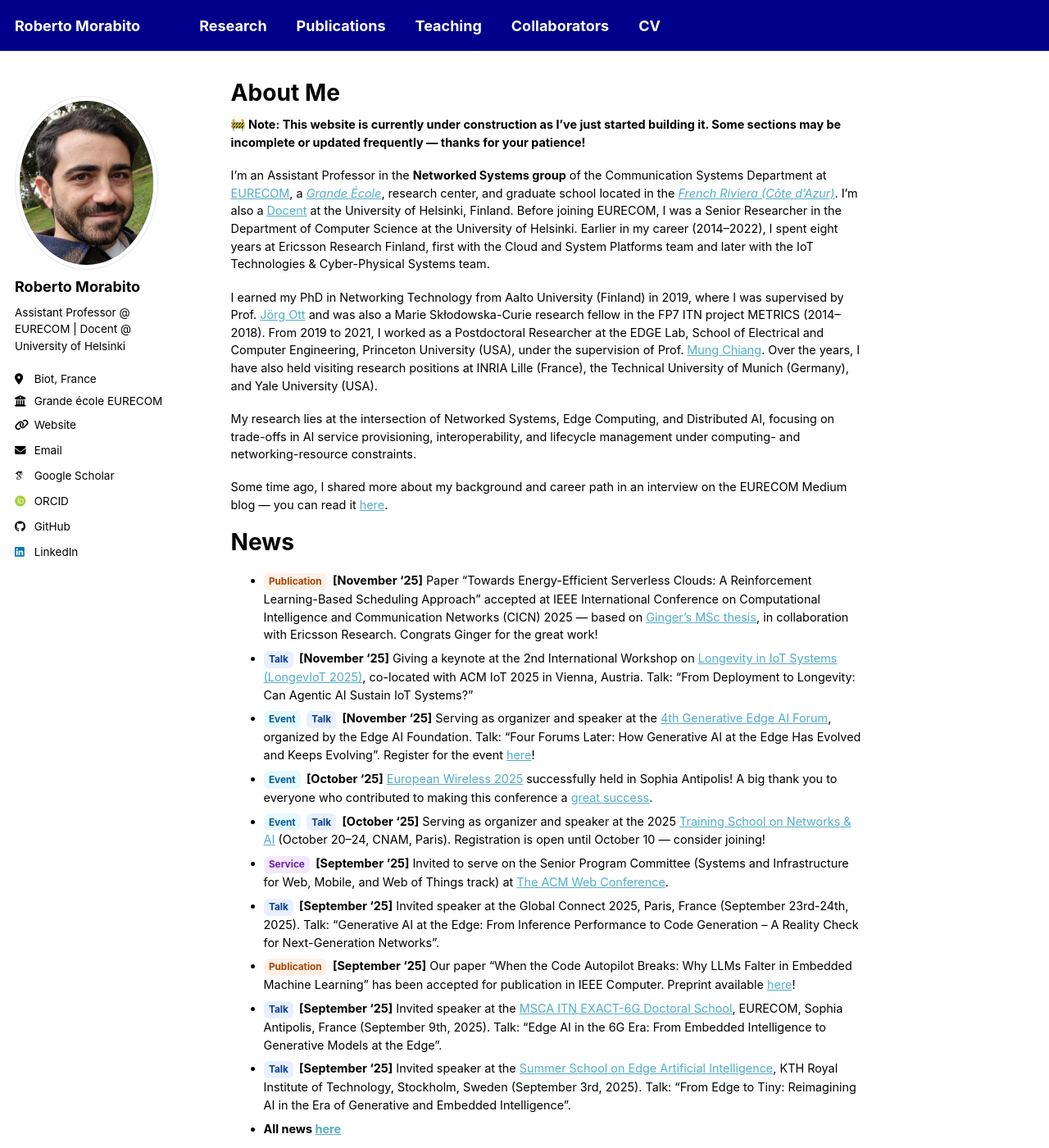
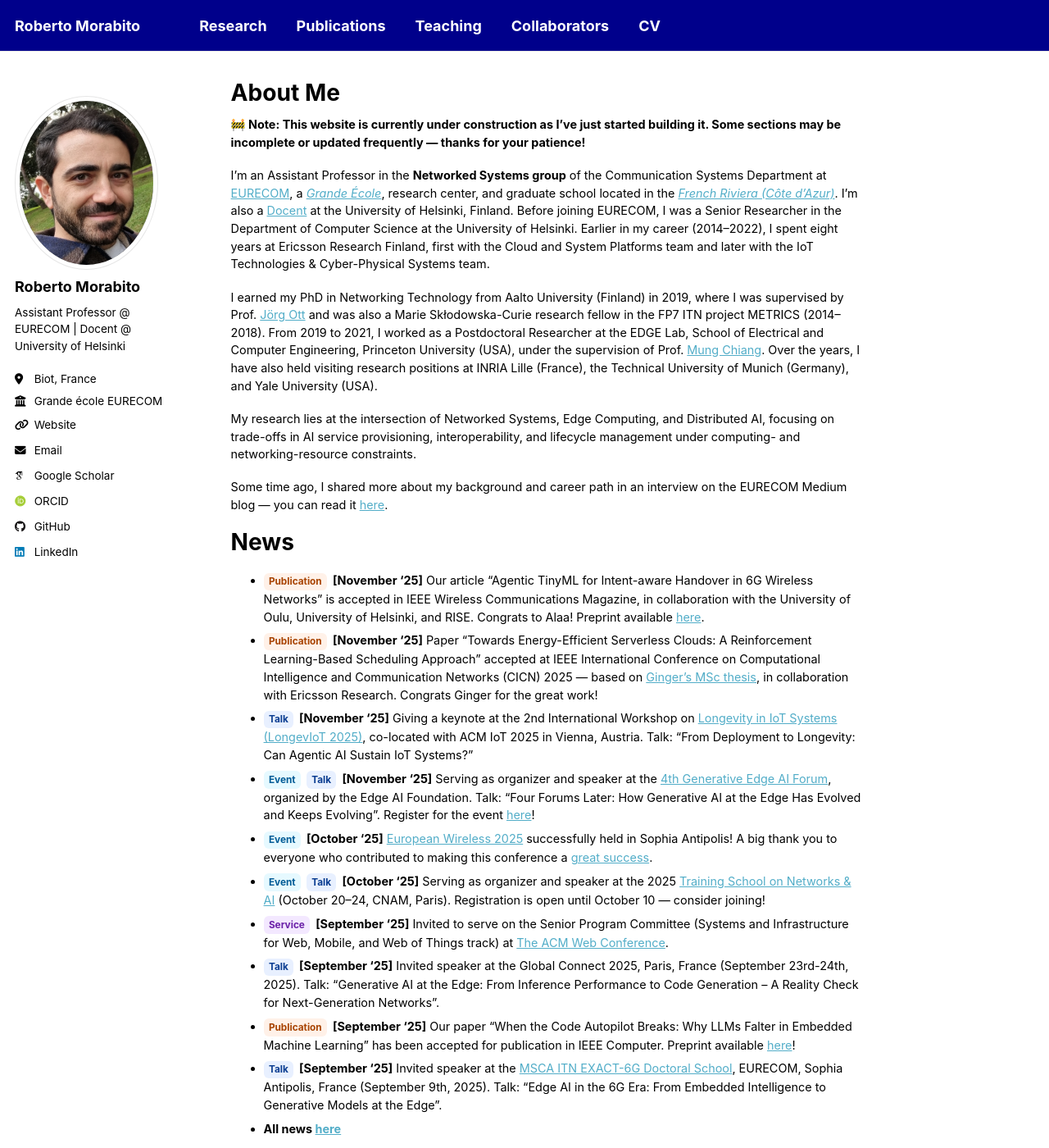
Before and after one commit to robertmora/robertmora.github.io, a Jekyll site: the page built from _pages/about.md, in a window 1280 px wide and 1400 px high. Shown: the whole window at 82% size. Built offline with Jekyll 4.4.1, drawn with Linux system fonts in a browser that asks for light colours; some web fonts are replaced; a script that is not in the unit is left out.

Commit message:
Update about.md

```diff
--- a/_pages/about.md
+++ b/_pages/about.md
@@ -19,6 +19,7 @@ Some time ago, I shared more about my background and career path in an interview
 
 News
 ======
+- [Publication](){:.tag .tag--pub} **[November '25]** Our article "Agentic TinyML for Intent-aware Handover in 6G Wireless Networks" is accepted in IEEE Wireless Communications Magazine, in collaboration with the University of Oulu, University of Helsinki, and RISE. Congrats to Alaa! Preprint available [here](https://github.com/robertmora/robertmora.github.io/blob/master/files/Agentic%20TinyML%20for%20Intent-aware%20Handover%20in%206G%20Wireless%20Networks.pdf){:target="_blank"}.
 - [Publication](){:.tag .tag--pub} **[November '25]** Paper "Towards Energy-Efficient Serverless Clouds: A Reinforcement Learning-Based Scheduling Approach" accepted at IEEE International Conference on Computational Intelligence and Communication Networks (CICN) 2025 — based on [Ginger’s MSc thesis](https://aaltodoc.aalto.fi/items/0110965a-10dc-4ac2-ad0e-71e2bc71e6a9){:target="_blank"}, in collaboration with Ericsson Research. Congrats Ginger for the great work!
 - [Talk](){:.tag .tag--talk} **[November '25]** Giving a keynote at the 2nd International Workshop on [Longevity in IoT Systems (LongevIoT 2025)](https://longeviot.github.io/2025/){:target="_blank"}, co-located with ACM IoT 2025 in Vienna, Austria. Talk: "From Deployment to Longevity: Can Agentic AI Sustain IoT Systems?"
 - [Event](){:.tag .tag--event} [Talk](){:.tag .tag--talk} **[November '25]** Serving as organizer and speaker at the [4th Generative Edge AI Forum](https://www.linkedin.com/posts/edgeaifoundation_the-edge-ai-revolution-is-here-the-clouds-activity-7386421618434109440-PQS9){:target="_blank"}, organized by the Edge AI Foundation. Talk: "Four Forums Later: How Generative AI at the Edge Has Evolved and Keeps Evolving".  Register for the event [here](https://www.edgeaifoundation.org/events/generative-edge-ai-architectures-agents-apps){:target="_blank"}!
@@ -28,5 +29,4 @@ News
 - [Talk](){:.tag .tag--talk} **[September '25]** Invited speaker at the Global Connect 2025, Paris, France (September 23rd-24th, 2025). Talk: "Generative AI at the Edge: From Inference Performance to Code Generation – A Reality Check for Next-Generation Networks".
 - [Publication](){:.tag .tag--pub} **[September '25]** Our paper "When the Code Autopilot Breaks: Why LLMs Falter in Embedded Machine Learning" has been accepted for publication in IEEE Computer. Preprint available [here](https://arxiv.org/pdf/2509.10946?){:target="_blank"}!
 - [Talk](){:.tag .tag--talk} **[September '25]** Invited speaker at the [MSCA ITN EXACT-6G Doctoral School](https://www.exact6g.eu/news/exact-6g-msca-doctoral-network-successful-completion-of-schools-4-5/){:target="_blank"}, EURECOM, Sophia Antipolis, France (September 9th, 2025). Talk: "Edge AI in the 6G Era: From Embedded Intelligence to Generative Models at the Edge".
-- [Talk](){:.tag .tag--talk} **[September '25]** Invited speaker at the [Summer School on Edge Artificial Intelligence](http://nordic-edge.org/elementor-page-1998/){:target="_blank"}, KTH Royal Institute of Technology, Stockholm, Sweden (September 3rd, 2025). Talk: "From Edge to Tiny: Reimagining AI in the Era of Generative and Embedded Intelligence".
 - **All news [here](https://robertmora.github.io/news/){:target="_blank"}**
```
